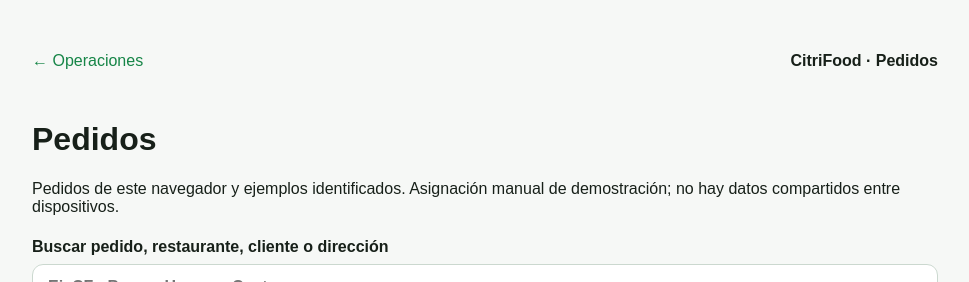
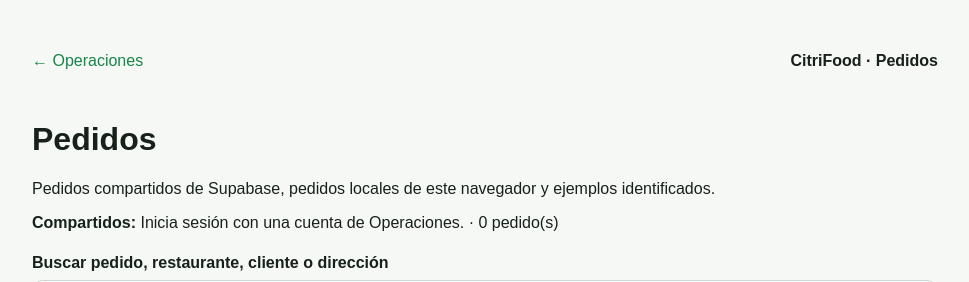
Before and after one commit to SAHA890822HNLLRL08/citrifood, a Next.js app: page /operaciones/pedidos in a window 1280 px wide. Shown: the top 282 px of the page, without its empty margins (155-1124 px from the left). Built offline with nearby package versions, Linux system fonts and the light colour scheme; no server answers.

Commit message:
feat: show shared Supabase orders in operations

```diff
--- a/app/operaciones/pedidos/page.js
+++ b/app/operaciones/pedidos/page.js
@@ -5,6 +5,7 @@ import {loadCouriers,updateCourier} from "../../../lib/courier-registry.js";
 import "./orders.css";
 import {ordersToCsv} from "../../../lib/order-export.js";
 import {orderMessages} from "../../../lib/order-chat.js";
+import {fetchOperationsSharedOrders} from "../../../lib/operations-shared-orders.js";
 
 const seed=[
  {id:"CF-DEMO-3",restaurant:"Tacos El Centro",customer:"María (ejemplo)",courier:"Sin asignar",status:"Preparando",payment:"Efectivo",total:245},
@@ -15,19 +16,21 @@ const statuses=["Todos","Nuevo","Preparando","Listo","Esperando repartidor","En
 export default function Pedidos(){
  const[filter,setFilter]=useState("Todos");
  const[query,setQuery]=useState("");
- const[actual,setActual]=useState([]);
+ const[actual,setActual]=useState([]);const[shared,setShared]=useState([]);const[sharedNotice,setSharedNotice]=useState("");
  const[expanded,setExpanded]=useState(null);const[issuesOnly,setIssuesOnly]=useState(false);const[supportOnly,setSupportOnly]=useState(false);
  useEffect(()=>{const refresh=()=>setActual(loadMvp().orders);refresh();return subscribeOrders(refresh)},[]);
+ useEffect(()=>{let active=true;const sync=async()=>{const r=await fetchOperationsSharedOrders();if(!active)return;if(r.ok){setShared(r.orders);setSharedNotice("Pedidos compartidos sincronizados.")}else setSharedNotice(r.error||"No se pudieron consultar los pedidos compartidos.")};sync();const timer=setInterval(sync,10000);return()=>{active=false;clearInterval(timer)}},[]);
  useEffect(()=>{const id=new URLSearchParams(window.location.search).get("order");if(id){setQuery(id);setExpanded(id)}},[]);
  const resolveNoResponse=(order)=>{const current=loadMvp().orders.find(x=>x.id===order.id);if(!current||current.status!=="En entrega"||current.supportReview?.type!=="customer_no_response"||current.supportReview?.status!=="Pendiente")return;order=current;const at=new Date().toISOString();const updated=updateOrder(order.id,{status:"Cancelado",supportReview:{...order.supportReview,status:"Atendido",resolution:"Cliente sin respuesta",resolvedAt:at},cancelledAt:at,cancelReason:"Cliente sin respuesta tras protocolo de contacto",deliveryEvents:[...(order.deliveryEvents||[]),{type:"support_no_response_closed",at}]});if(updated&&order.courierId){const driver=loadCouriers().find(x=>x.id===order.courierId);if(driver){const remaining=Math.max(0,(driver.activeOrders||1)-1);const finishing=driver.endingShift===true;if(finishing&&remaining===0)updateCourier(driver.id,{activeOrders:0,online:false,available:true,endingShift:false,status:"Desconectado"});else updateCourier(driver.id,{activeOrders:remaining,status:finishing?"Terminando jornada":remaining>0?"En entrega":"Disponible"})}}};
  const downloadCsv=()=>{const content=ordersToCsv(rows.filter(o=>!o.id.startsWith("CF-DEMO-")));const blob=new Blob([content],{type:"text/csv;charset=utf-8"});const url=URL.createObjectURL(blob);const link=document.createElement("a");link.href=url;link.download="citrifood-pedidos-demo-"+new Date().toISOString().slice(0,10)+".csv";document.body.appendChild(link);link.click();link.remove();setTimeout(()=>URL.revokeObjectURL(url),1000)};
- const all=[...actual,...seed];
+ const sharedRows=shared.map(o=>({...o,id:o.id,restaurant:o.restaurant_name,customer:"Cliente de cuenta",address:o.delivery_address,deliveryNotes:o.delivery_notes,paymentMethod:o.payment_method,total:Number(o.total_cents||0)/100,createdAt:o.created_at,courier:o.courier_id?"Asignado":"Sin asignar",shared:true}));
+ const all=[...sharedRows,...actual,...seed];
  const search=query.trim().toLocaleLowerCase("es-MX");
  const rows=all.filter(x=>(!issuesOnly||x.deliveryIssue&&!x.deliveryIssue.resolvedAt)&&(!supportOnly||x.supportReview?.status==="Pendiente")&&(filter==="Todos"||x.status===filter)&&(!search||[x.id,x.restaurant,x.customer,x.address,x.deliveryNotes,x.courier].some(v=>String(v||"").toLocaleLowerCase("es-MX").includes(search))));
  return <main className="ordersAdmin">
   <header><a href="/operaciones">← Operaciones</a><b>CitriFood · Pedidos</b></header>
   <h1>Pedidos</h1>
-  <p>Pedidos de este navegador y ejemplos identificados. Asignación manual de demostración; no hay datos compartidos entre dispositivos.</p>
+  <p>Pedidos compartidos de Supabase, pedidos locales de este navegador y ejemplos identificados.</p>{sharedNotice&&<p><b>Compartidos:</b> {sharedNotice} · {shared.length} pedido(s)</p>}
   <label className="orderSearch">Buscar pedido, restaurante, cliente o dirección
    <input type="search" value={query} onChange={e=>setQuery(e.target.value)} placeholder="Ej. CF-, Burger House o Centro"/>
   </label>
```
